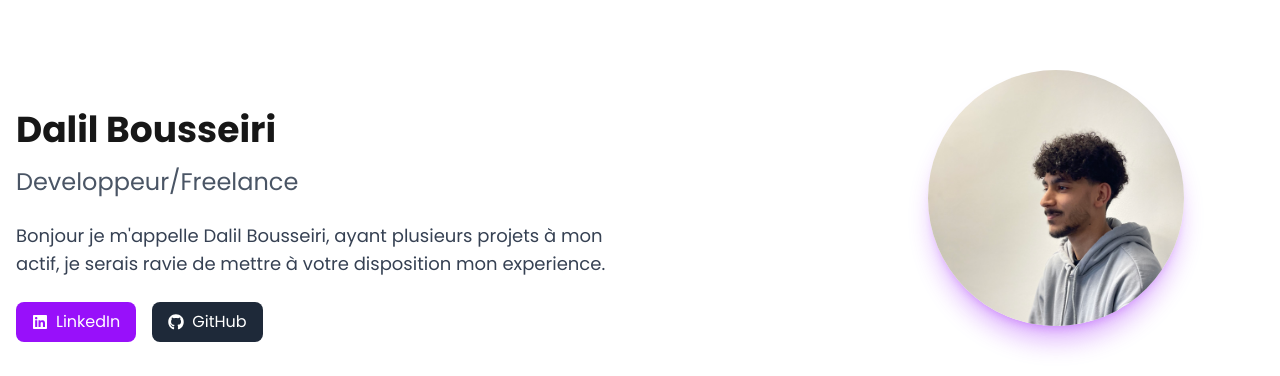
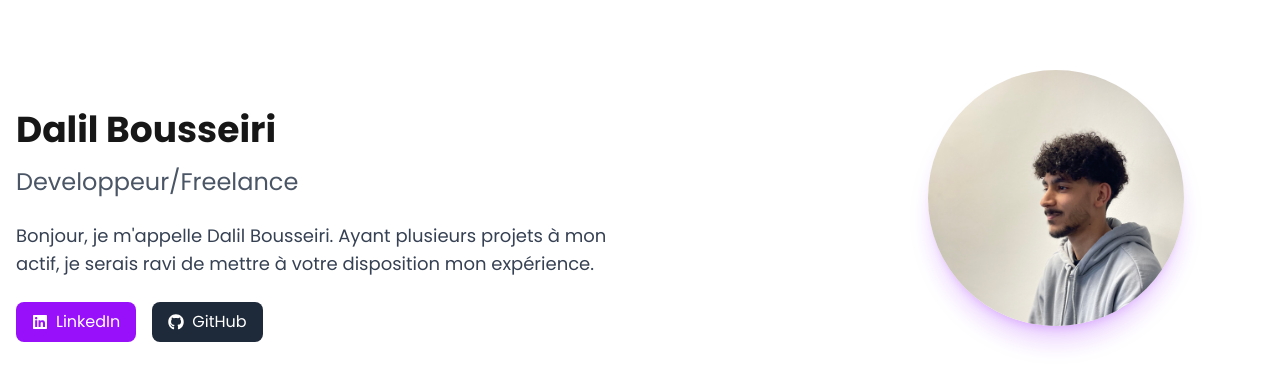
Before and after one commit to Dalil03/Portfolio-bts, a Next.js app: page / in a window 1280 px wide. Shown: the part 134-510 px from the top of the page. Built offline with nearby package versions, Linux system fonts and the light colour scheme.

Commit message:
correction ortographe

```diff
--- a/pages/index.js
+++ b/pages/index.js
@@ -21,7 +21,7 @@ export default function Home() {
             <h1 className="text-4xl font-bold mb-4">Dalil Bousseiri</h1>
             <h2 className="text-2xl text-gray-600 mb-6">Developpeur/Freelance</h2>
             <p className="text-lg text-gray-700 mb-6">
-              Bonjour je m'appelle Dalil Bousseiri, ayant plusieurs projets à mon actif, je serais ravie de mettre à votre disposition mon experience.
+             Bonjour, je m'appelle Dalil Bousseiri. Ayant plusieurs projets à mon actif, je serais ravi de mettre à votre disposition mon expérience.
             </p>
 
             {/* Liens externes */}
@@ -50,7 +50,7 @@ export default function Home() {
           </div>
 
           <div className="md:w-1/3 ">
-            <div className="relative mb-20  shadow-xl  shadow-purple-600/30  w-64 h-64 rounded-full overflow-hidden   mx-auto">
+            <div className="relative mb-20  shadow-xl  shadow-purple-600/20  w-64 h-64 rounded-full overflow-hidden   mx-auto">
               <Image
                 src="/image.jpg"
                 alt="Photo de profil"
```
